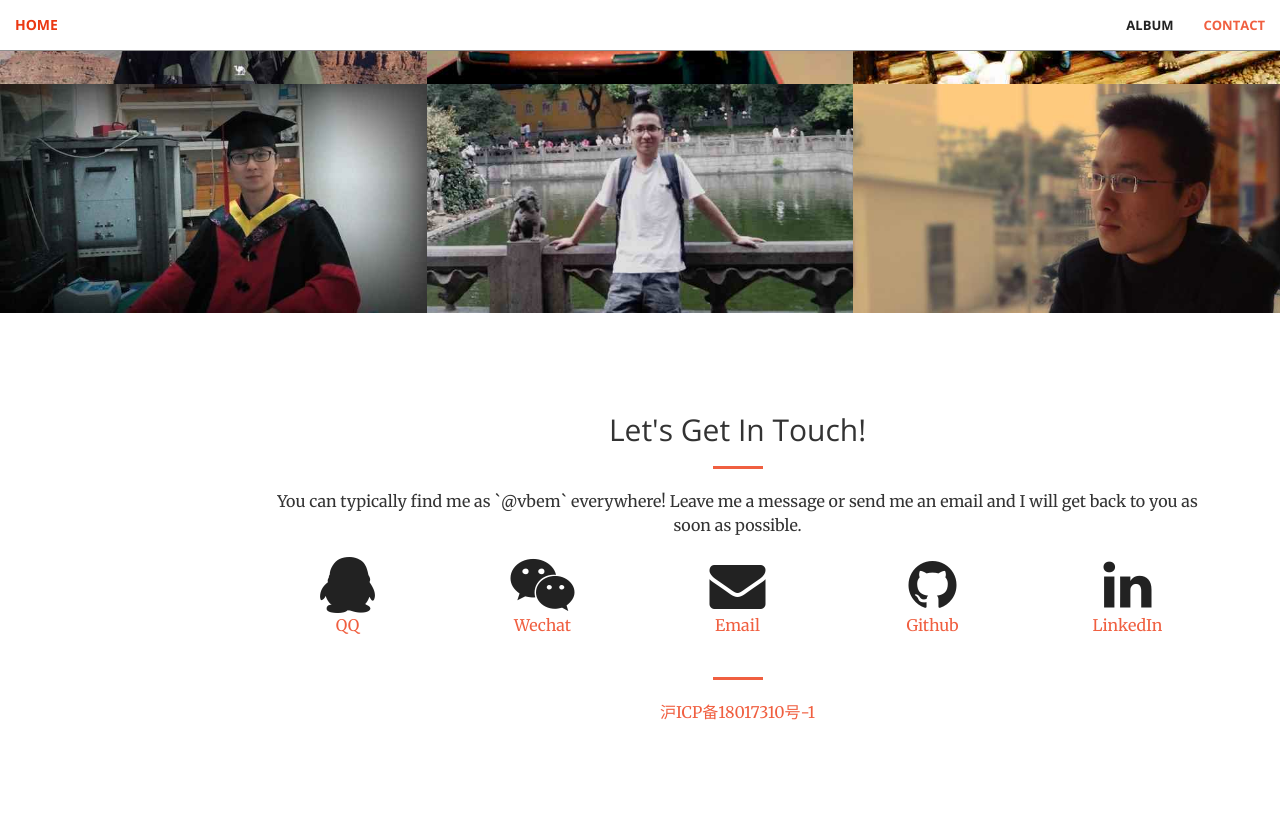
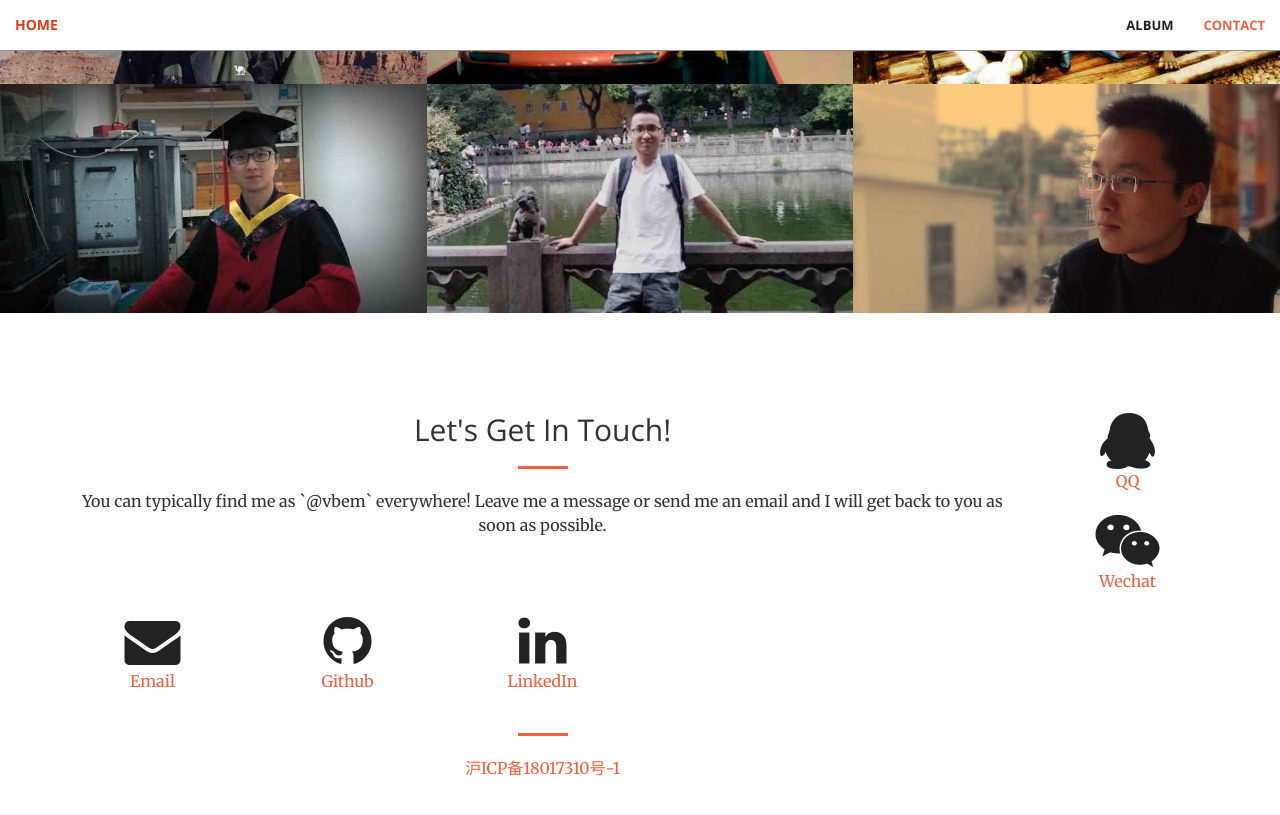
Before and after one commit to vbem/lilei.tech, a Jekyll site: the page built from index.html, in a window 1280 px wide and 900 px high, scrolled down 1046 px. Shown: the top 815 px of the window. Built offline with Jekyll 4.4.1, drawn with Linux system fonts in a browser that asks for light colours.

Commit message:
Update contact.html

```diff
--- a/_includes/contact.html
+++ b/_includes/contact.html
@@ -1,12 +1,12 @@
 <section id="contact">
     <div class="container">
         <div class="row">
-            <div class="col-lg-10 col-lg-offset-2 text-center">
+            <div class="col-lg-10 col-lg-offset-0 text-center">
                 <h2 class="section-heading">Let's Get In Touch!</h2>
                 <hr class="primary">
                 <p>You can typically find me as `@vbem` everywhere! Leave me a message or send me an email and I will get back to you as soon as possible.</p>
             </div>
-        <div class="col-lg-2 col-lg-offset-2 text-center">
+        <div class="col-lg-2 col-lg-offset-0 text-center">
             <a href="http://wpa.qq.com/msgrd?v=3&uin=369458115&site=qq&menu=yes" target="_blank">
                 <i class="fa fa-qq fa-3x wow bounceIn" data-wow-delay=".1s"></i>
                 <p>QQ</p>
@@ -36,7 +36,7 @@
                 <p>LinkedIn</p>
             </a>
         </div>
-            <div class="col-lg-10 col-lg-offset-2 text-center">
+            <div class="col-lg-10 col-lg-offset-0 text-center">
                 <hr class="primary">
                 <p><a href="http://www.miitbeian.gov.cn/" target="_blank">沪ICP备18017310号-1</a></p>
             </div>
```
